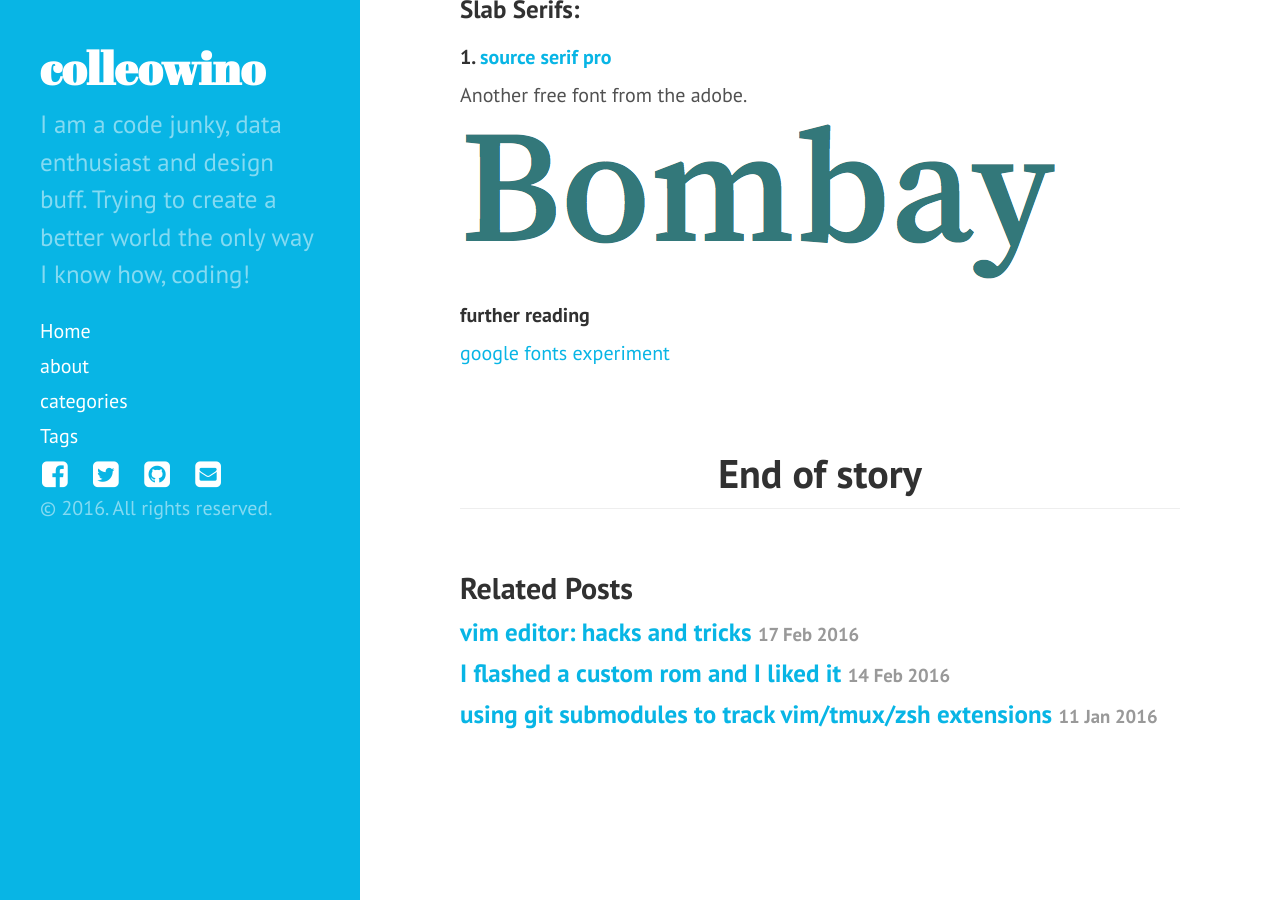
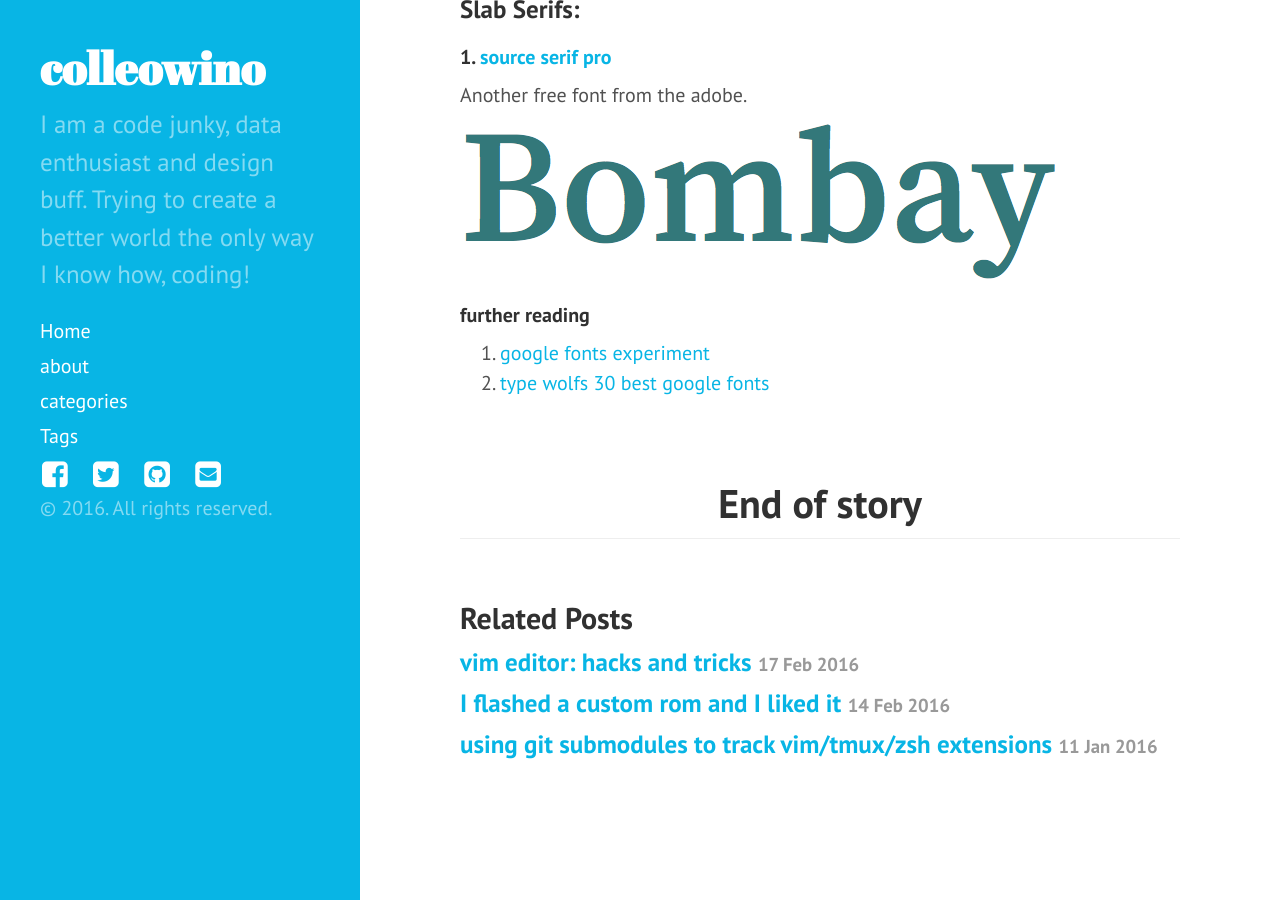
Before and after one commit to colleowino/colleowino.github.io, a Jekyll site: the page built from _posts/2015-10-14-favorite-fonts.md, in a window 1280 px wide and 900 px high, scrolled down 3576 px. Built offline with Jekyll 4.4.1, drawn with Linux system fonts in a browser that asks for light colours; nearby versions of some CDN libraries; comment, search, counter and statistics services are not loaded.

Commit message:
add typewolf

```diff
--- a/_posts/2015-10-14-favorite-fonts.md
+++ b/_posts/2015-10-14-favorite-fonts.md
@@ -64,4 +64,5 @@ Another free font from the adobe.
 ![source serif pro](/img/source-serif-pro.png)
 
 #### further reading
-[google fonts experiment](http://femmebot.github.io/google-type/)
+1. [google fonts experiment](http://femmebot.github.io/google-type/)
+1. [type wolfs 30 best google fonts](https://www.typewolf.com/open-source-web-fonts)
```
